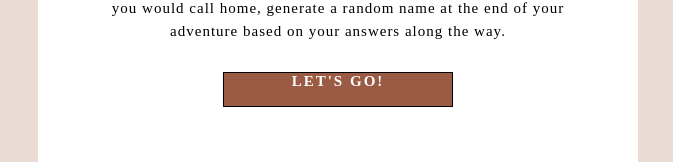
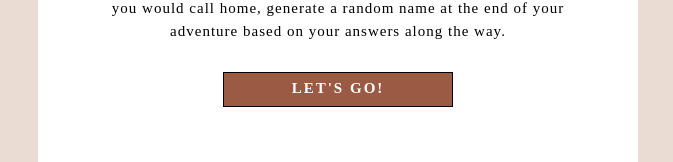
Before and after one commit to caseynewman/name-generator, a React (Vite) app: page / in a window 1280 px wide. Shown: the part 267-429 px from the top of the page, without its empty margins (302-975 px from the left). Built offline with nearby package versions, Linux system fonts and the light colour scheme; a web font is replaced by a local one.

Commit message:
adjusted button styling

```diff
--- a/src/components/Button/style.css
+++ b/src/components/Button/style.css
@@ -8,6 +8,7 @@
     font-weight: bolder;
     letter-spacing: 2px;
     text-transform: uppercase;
+    line-height: 2;
 }
 
 .my-button:hover {
```
